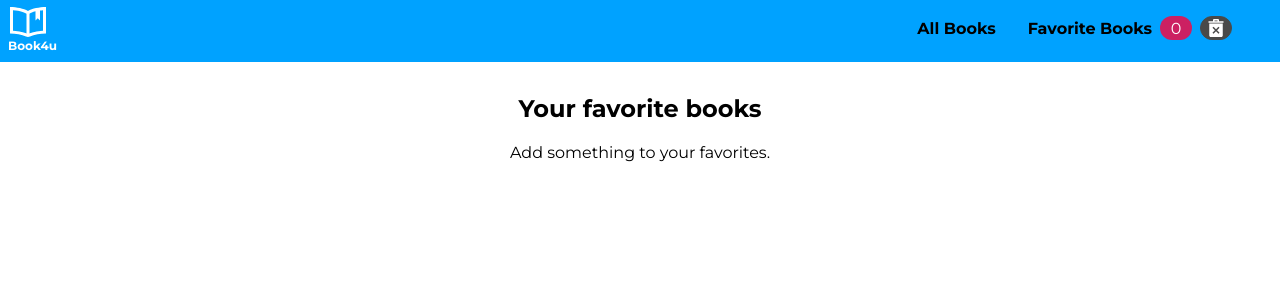
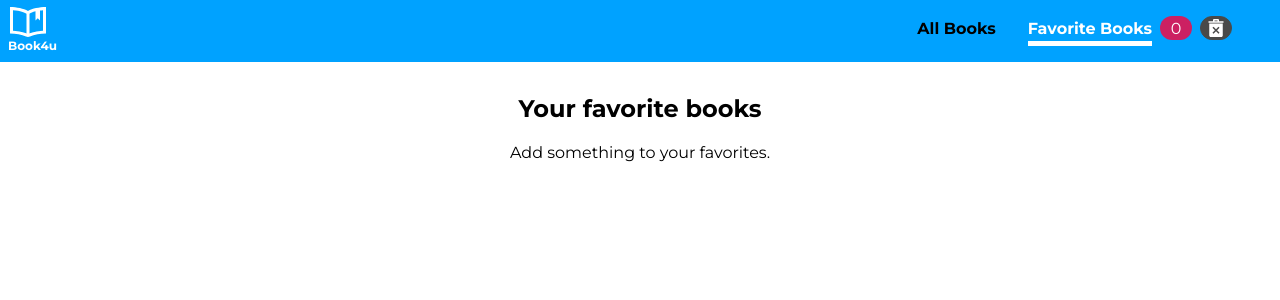
Before and after one commit to noszczykmichal/book4u, a React (Create React App) app: page /favorite-books in a window 1280 px wide. Shown: the top 300 px of the page. Built offline with nearby package versions, Linux system fonts and the light colour scheme.

Commit message:
changed Link in NavigationItem to NavLink for more readable navigation

```diff
--- a/src/components/Navigation/NavigationItems/NavigationItem/NavigationItem.js
+++ b/src/components/Navigation/NavigationItems/NavigationItem/NavigationItem.js
@@ -2,7 +2,7 @@
 /* eslint-disable jsx-a11y/click-events-have-key-events */
 import PropTypes from "prop-types";
 import { useContext } from "react";
-import { Link } from "react-router-dom";
+import { NavLink } from "react-router-dom";
 
 import classes from "./NavigationItem.module.css";
 import GlobalContext from "../../../../store/global-context";
@@ -15,7 +15,7 @@ function NavigationItem({ link, children }) {
       className={classes["navigation-item"]}
       onClick={globalCtx.closeAllModals}
     >
-      <Link to={link}>{children}</Link>
+      <NavLink to={link}>{children}</NavLink>
     </li>
   );
 }
--- a/src/components/Navigation/NavigationItems/NavigationItem/NavigationItem.module.css
+++ b/src/components/Navigation/NavigationItems/NavigationItem/NavigationItem.module.css
@@ -5,20 +5,22 @@
   border: 1px solid transparent;
   display: inline-flex;
   align-items: center;
+  padding: 0.25rem;
 }
 
 .navigation-item a:hover,
-.navigation-item a:active {
+.navigation-item a:active,
+.navigation-item a[class="active"] {
   border: 1px solid #000;
   border-radius: 4px;
 }
 
-@media(min-width: 576px) {
-  .navigation-item{
+@media (min-width: 576px) {
+  .navigation-item {
     margin-left: 2rem;
   }
 
-  .navigation-item a{
+  .navigation-item a {
     padding: 0.2rem 0;
     border: unset;
     border-radius: 0;
@@ -26,7 +28,8 @@
   }
 
   .navigation-item a:hover,
-  .navigation-item a:active {
+  .navigation-item a:active,
+  .navigation-item a[class="active"] {
     border: unset;
     border-radius: 0;
     border-bottom: 5px solid #fff;
--- a/src/components/Navigation/NavigationItems/NavigationItems.module.css
+++ b/src/components/Navigation/NavigationItems/NavigationItems.module.css
@@ -1,4 +1,4 @@
-.navigation-items{
+.navigation-items {
   height: 20%;
   width: 100%;
   list-style: none;
@@ -9,21 +9,26 @@
   padding-left: 0.5rem;
 }
 
-.navigation-item--badges{
+.navigation-item--badges {
   display: flex;
+  align-items: center;
 }
 
-@media(min-width: 360px){
-    .navigation-items{
+@media (min-width: 360px) {
+  .navigation-items {
     padding-left: 2.5rem;
   }
 }
 
-@media(min-width: 576px){
-    .navigation-items{
+@media (min-width: 576px) {
+  .navigation-items {
     flex-direction: row;
     justify-content: space-around;
     align-items: center;
     padding: 0 2rem;
   }
+
+  .navigation-item--badges {
+    align-items: unset;
   }
+}
```
Lines whose indentation alone changed are shown as unchanged.
